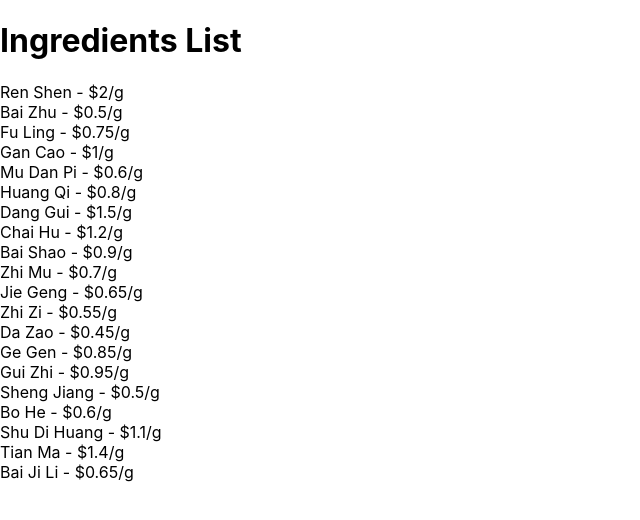
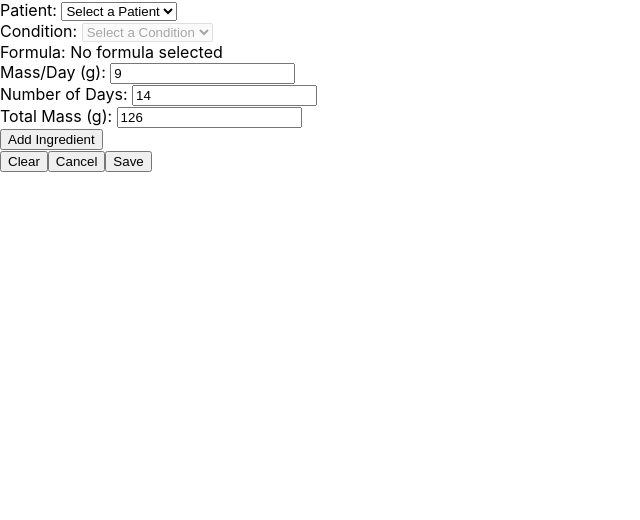
Before and after one commit to dpshaw6/nourishing-medicine-charm-health-interface, a React (Create React App) app in the folder frontend/: page / in a window 1280 px wide. Shown: the top 520 px of the page, without its empty margins (0-640 px from the left). Built offline with nearby package versions, Linux system fonts and the light colour scheme.

Commit message:
Initial Layout of Main Page

```diff
--- a/frontend/src/App.js
+++ b/frontend/src/App.js
@@ -1,13 +1,56 @@
-import React from 'react';
-import IngredientsList from './components/IngredientsList'; // Adjust the path as necessary
+import React, { useState } from 'react';
+import PatientSelect from './components/PatientSelect';
+import ConditionSelect from './components/ConditionSelect';
+import FormulaDisplay from './components/FormulaDisplay';
+import GlobalFormulaInfo from './components/GlobalFormulaInfo';
+import IngredientRows from './components/IngredientRows';
+import ActionButtons from './components/ActionButtons';
+import mockPatients from './data/patients.json';
 
-function App() {
-  return (
-    <div>
-      <h1>Ingredients List</h1>
-      <IngredientsList />
-    </div>
-  );
-}
+const App = () => {
+    const [selectedPatientId, setSelectedPatientId] = useState('');
+    const [selectedConditionId, setSelectedConditionId] = useState('');
+    const [selectedFormulaId, setSelectedFormulaId] = useState('');
+
+    const handlePatientSelect = patientId => {
+        setSelectedPatientId(patientId);
+        const patient = mockPatients.find(p => p.id === patientId);
+        setSelectedFormulaId(patient?.formulaIds[0] || ''); // Assumes first formula if any
+    };
+
+    const handleConditionSelect = conditionId => {
+        setSelectedConditionId(conditionId);
+    };
+
+    const handleClear = () => {
+        // Clear logic
+    };
+
+    const handleCancel = () => {
+        // Cancel logic
+    };
+
+    const handleSave = () => {
+        // Save logic
+    };
+
+    return (
+        <div>
+            <PatientSelect onPatientSelect={handlePatientSelect} />
+            <ConditionSelect
+                selectedPatient={selectedPatientId}
+                onConditionSelect={handleConditionSelect}
+            />
+            <FormulaDisplay selectedFormulaId={selectedFormulaId} />
+            <GlobalFormulaInfo />
+            <IngredientRows />
+            <ActionButtons
+                onClear={handleClear}
+                onCancel={handleCancel}
+                onSave={handleSave}
+            />
+        </div>
+    );
+};
 
 export default App;
--- /dev/null
+++ b/frontend/src/components/ActionButtons.js
@@ -0,0 +1,13 @@
+import React from 'react';
+
+const ActionButtons = ({ onClear, onCancel, onSave }) => {
+    return (
+        <div>
+            <button onClick={onClear}>Clear</button>
+            <button onClick={onCancel}>Cancel</button>
+            <button onClick={onSave}>Save</button>
+        </div>
+    );
+};
+
+export default ActionButtons;
--- /dev/null
+++ b/frontend/src/components/ConditionSelect.js
@@ -0,0 +1,35 @@
+import React, { useState, useEffect } from 'react';
+import mockConditions from '../data/conditions.json';
+
+const ConditionSelect = ({ selectedPatient, onConditionSelect }) => {
+    const [selectedCondition, setSelectedCondition] = useState('');
+
+    useEffect(() => {
+        // Reset condition when the patient changes
+        setSelectedCondition('');
+    }, [selectedPatient]);
+
+    useEffect(() => {
+        if (selectedCondition) {
+            onConditionSelect(selectedCondition);
+        }
+    }, [selectedCondition, onConditionSelect]);
+
+    return (
+        <div>
+            <label>Condition: </label>
+            <select
+                value={selectedCondition}
+                onChange={e => setSelectedCondition(e.target.value)}
+                disabled={!selectedPatient}
+            >
+                <option value="">Select a Condition</option>
+                {mockConditions.map(condition => (
+                    <option key={condition.id} value={condition.id}>{condition.name}</option>
+                ))}
+            </select>
+        </div>
+    );
+};
+
+export default ConditionSelect;
--- /dev/null
+++ b/frontend/src/components/FormulaDisplay.js
@@ -0,0 +1,15 @@
+import React from 'react';
+import mockFormulas from '../data/formulas.json';
+
+const FormulaDisplay = ({ selectedFormulaId }) => {
+    const formula = mockFormulas.find(f => f.id === selectedFormulaId);
+
+    return (
+        <div>
+            <label>Formula: </label>
+            <span>{formula ? formula.name : 'No formula selected'}</span>
+        </div>
+    );
+};
+
+export default FormulaDisplay;
--- /dev/null
+++ b/frontend/src/components/GlobalFormulaInfo.js
@@ -0,0 +1,43 @@
+import React, { useState, useEffect } from 'react'; // Import useEffect here
+
+const GlobalFormulaInfo = () => {
+    const [massPerDay, setMassPerDay] = useState(9); // Default 9g
+    const [numDays, setNumDays] = useState(14);     // Default 14 days
+    const [totalMass, setTotalMass] = useState(126); // Default 126g
+
+    // Update total mass when massPerDay or numDays changes
+    useEffect(() => {
+        setTotalMass(massPerDay * numDays);
+    }, [massPerDay, numDays]);
+
+    return (
+        <div>
+            <div>
+                <label>Mass/Day (g): </label>
+                <input
+                    type="number"
+                    value={massPerDay}
+                    onChange={e => setMassPerDay(Number(e.target.value))}
+                />
+            </div>
+            <div>
+                <label>Number of Days: </label>
+                <input
+                    type="number"
+                    value={numDays}
+                    onChange={e => setNumDays(Number(e.target.value))}
+                />
+            </div>
+            <div>
+                <label>Total Mass (g): </label>
+                <input
+                    type="number"
+                    value={totalMass}
+                    readOnly
+                />
+            </div>
+        </div>
+    );
+};
+
+export default GlobalFormulaInfo;
--- /dev/null
+++ b/frontend/src/components/IngredientRows.js
@@ -0,0 +1,40 @@
+import React, { useState } from 'react';
+import mockIngredients from '../data/ingredients.json';
+
+const IngredientRow = ({ ingredientId, onDelete }) => {
+    const ingredient = mockIngredients.find(ing => ing.id === ingredientId);
+    return (
+        <div>
+            <span>{ingredient.name}</span>
+            <button onClick={() => onDelete(ingredientId)}>Delete</button>
+        </div>
+    );
+};
+
+const IngredientRows = () => {
+    const [ingredientRows, setIngredientRows] = useState([]);
+
+    const addIngredientRow = () => {
+        // Add a new ingredient row with a default ingredient ID
+        setIngredientRows([...ingredientRows, mockIngredients[0].id]);
+    };
+
+    const deleteIngredientRow = (ingredientId) => {
+        setIngredientRows(ingredientRows.filter(id => id !== ingredientId));
+    };
+
+    return (
+        <div>
+            {ingredientRows.map(ingredientId => (
+                <IngredientRow
+                    key={ingredientId}
+                    ingredientId={ingredientId}
+                    onDelete={deleteIngredientRow}
+                />
+            ))}
+            <button onClick={addIngredientRow}>Add Ingredient</button>
+        </div>
+    );
+};
+
+export default IngredientRows;
--- a/frontend/src/components/IngredientsList.js
+++ b/frontend/src/components/IngredientsList.js
@@ -1,5 +1,5 @@
 import React, { useState } from 'react';
-import mockIngredients from '../mock_data/ingredients.json';
+import mockIngredients from '../data/ingredients.json';
 
 const IngredientsList = () => {
     const [ingredients, setIngredients] = useState(mockIngredients);
--- /dev/null
+++ b/frontend/src/components/PatientSelect.js
@@ -0,0 +1,29 @@
+import React, { useState, useEffect } from 'react';
+import mockPatients from '../data/patients.json';
+
+const PatientSelect = ({ onPatientSelect }) => {
+    const [selectedPatient, setSelectedPatient] = useState('');
+
+    useEffect(() => {
+        if (selectedPatient) {
+            onPatientSelect(selectedPatient);
+        }
+    }, [selectedPatient, onPatientSelect]);
+
+    return (
+        <div>
+            <label>Patient: </label>
+            <select
+                value={selectedPatient}
+                onChange={e => setSelectedPatient(e.target.value)}
+            >
+                <option value="">Select a Patient</option>
+                {mockPatients.map(patient => (
+                    <option key={patient.id} value={patient.id}>{patient.name}</option>
+                ))}
+            </select>
+        </div>
+    );
+};
+
+export default PatientSelect;
```
Also changed, not shown: frontend/src/data/conditions.json (renamed from frontend/src/mock_data/conditions.json), frontend/src/data/formulas.json (renamed from frontend/src/mock_data/formulas.json), frontend/src/data/ingredients.json (renamed from frontend/src/mock_data/ingredients.json), frontend/src/data/patients.json (renamed from frontend/src/mock_data/patients.json).
